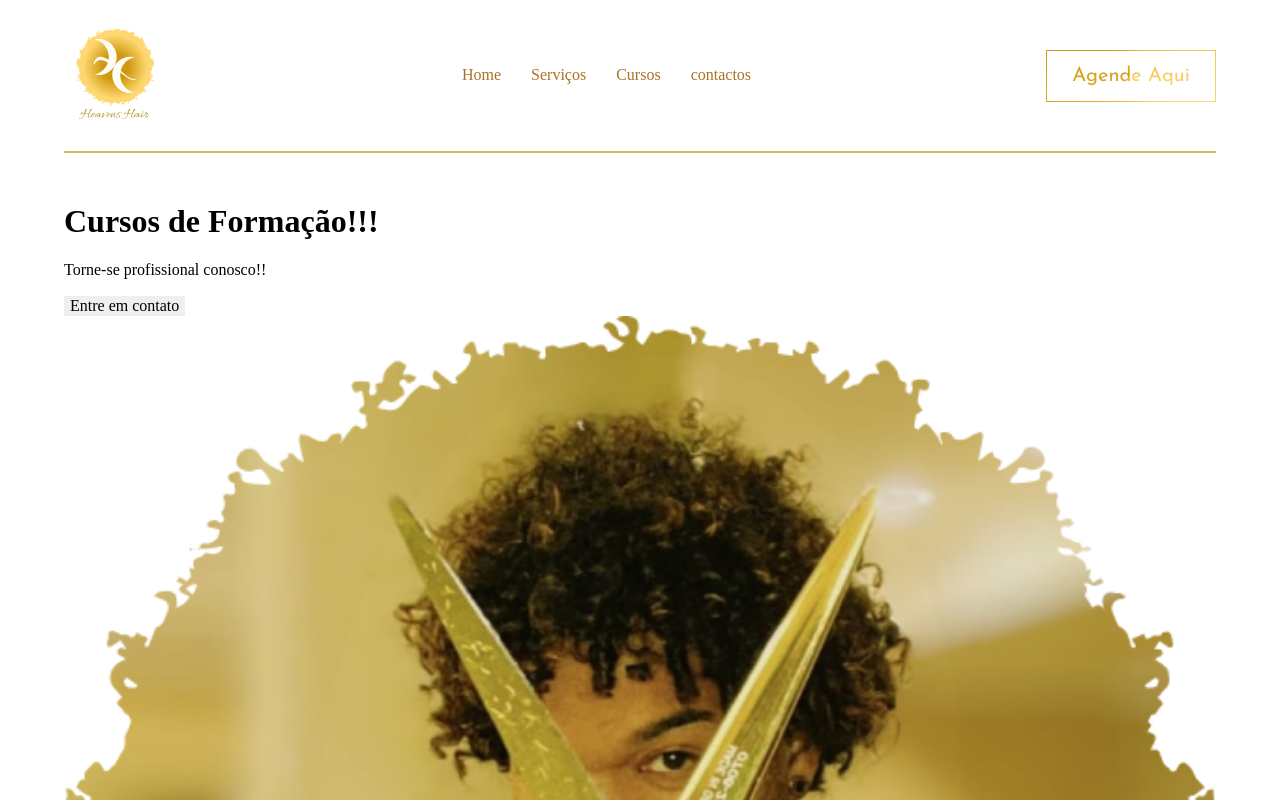
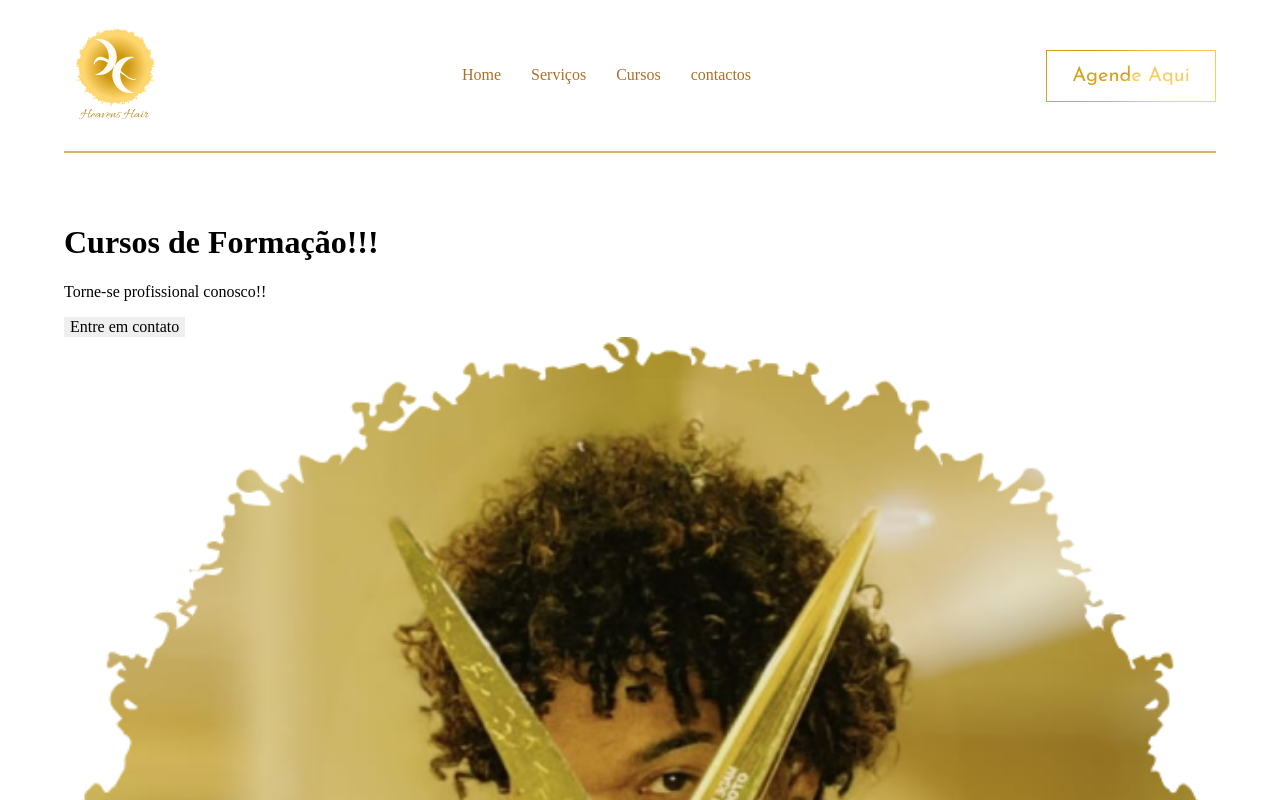
Before and after one commit to dev-erickydias/heavenshair.web, a Next.js app: page /cursos in a window 1280 px wide. Shown: the top 800 px of the page. Built offline with nearby package versions, Linux system fonts and the light colour scheme.

Commit message:
add class main ao estilo

```diff
--- a/src/styles/globals.css
+++ b/src/styles/globals.css
@@ -1,6 +1,5 @@
-
 @import url(../vendor/normalize.css);
-@import url('https://fonts.googleapis.com/css2?family=Allura&family=Inter:wght@100..900&family=Josefin+Sans:ital,wght@0,100..700;1,100..700&display =trocar');
+@import url("https://fonts.googleapis.com/css2?family=Allura&family=Inter:wght@100..900&family=Josefin+Sans:ital,wght@0,100..700;1,100..700&display =trocar");
 .page {
   max-width: 90%;
   height: 100%;
@@ -8,3 +7,13 @@
   display: flex;
   flex-direction: column;
 }
+.main {
+  display: flex;
+  flex-direction: column;
+}
+.logo__cursos {
+  position: absolute;
+  z-index: -1;
+  top: 50%;
+  left: 40%;
+}
```
